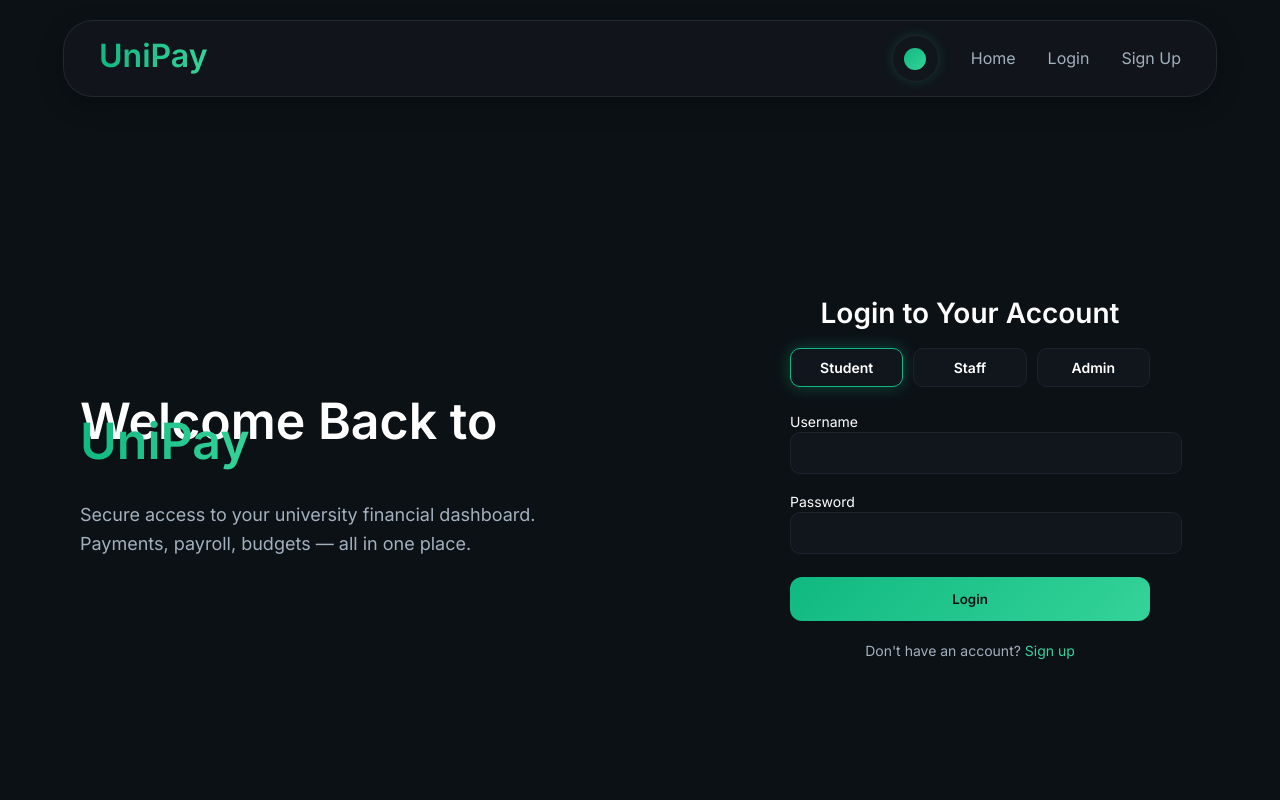
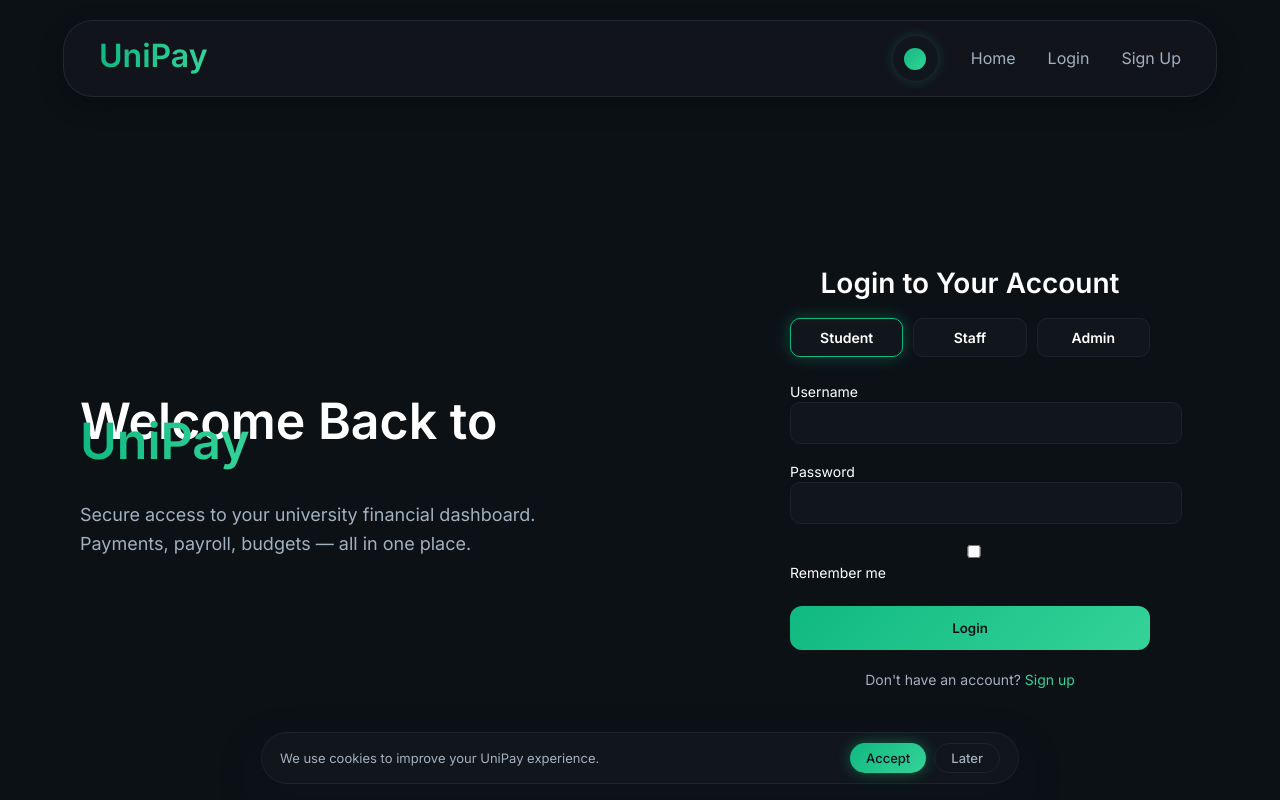
Before and after one commit to Habiba-Walid1/uas-frontend, an Angular app: page /login in a window 1280 px wide. Built offline with nearby package versions, Linux system fonts and the light colour scheme.

Commit message:
added storage & cookie functionality and updated Department Budget chart

```diff
--- a/src/app/app.css
+++ b/src/app/app.css
@@ -12,3 +12,92 @@
 @import "primeicons/primeicons.css";
 @import "primeng/resources/themes/lara-light-indigo/theme.css";
 @import "primeng/resources/primeng.min.css";
+
+
+/* === COOKIE BANNER (THEMED, FLOATING) === */
+
+.cookie-banner {
+  position: fixed;
+  left: 0;
+  right: 0;
+  bottom: 16px;
+  display: flex;
+  justify-content: center;
+  z-index: 9999;
+  pointer-events: none; /* so only the inner card is clickable */
+}
+
+.cookie-banner__content {
+  pointer-events: auto;
+  max-width: 720px;
+  width: calc(100% - 32px);
+  padding: 10px 18px;
+  border-radius: 999px;
+  background: var(--card);
+  color: var(--text);
+  box-shadow: 0 18px 40px rgba(15, 23, 42, 0.35);
+  border: 1px solid var(--border);
+
+  display: flex;
+  align-items: center;
+  justify-content: space-between;
+  gap: 12px;
+  font-size: 13px;
+}
+
+.cookie-banner__content p {
+  margin: 0;
+  color: var(--text-muted);
+}
+
+.cookie-banner__actions {
+  display: flex;
+  gap: 8px;
+  flex-shrink: 0;
+}
+
+.cookie-banner button {
+  border: none;
+  border-radius: 999px;
+  padding: 6px 16px;
+  cursor: pointer;
+  font-size: 13px;
+  font-weight: 500;
+  transition: transform 0.15s ease, box-shadow 0.15s ease, background 0.15s ease;
+}
+
+/* Primary "Accept" button – reuse your green accent */
+.cookie-banner button:first-child {
+  background: linear-gradient(135deg, var(--green), var(--green-light));
+  color: var(--bg);
+  box-shadow: 0 0 14px rgba(16, 185, 129, 0.45);
+}
+
+.cookie-banner button:first-child:hover {
+  transform: translateY(-1px);
+  box-shadow: 0 0 22px rgba(16, 185, 129, 0.6);
+}
+
+/* Secondary "Later" button */
+.cookie-banner button.secondary {
+  background: transparent;
+  border: 1px solid var(--border);
+  color: var(--text-muted);
+}
+
+.cookie-banner button.secondary:hover {
+  background: rgba(148, 163, 184, 0.09);
+}
+
+/* Mobile: stack text + buttons */
+@media (max-width: 640px) {
+  .cookie-banner__content {
+    flex-direction: column;
+    align-items: flex-start;
+  }
+
+  .cookie-banner__actions {
+    align-self: stretch;
+    justify-content: flex-end;
+  }
+}
--- a/src/app/app.html
+++ b/src/app/app.html
@@ -1,6 +1,22 @@
 <div class="global-orb orb1"></div>
 <div class="global-orb orb2"></div>
 <div class="global-orb orb3"></div>
+
 <app-navbar></app-navbar>
+
 <router-outlet></router-outlet>
+
 <app-footer></app-footer>
+
+<!-- ⬇⬇⬇ COOKIE BANNER GOES HERE -->
+<div class="cookie-banner" *ngIf="showCookieBanner">
+  <div class="cookie-banner__content">
+    <p>
+      We use cookies to improve your UniPay experience.
+    </p>
+    <div class="cookie-banner__actions">
+      <button (click)="acceptCookies()">Accept</button>
+      <button class="secondary" (click)="rejectCookies()">Later</button>
+    </div>
+  </div>
+</div>
--- a/src/app/app.ts
+++ b/src/app/app.ts
@@ -1,8 +1,9 @@
-import { Component } from '@angular/core';
+import { Component, OnInit } from '@angular/core';
 import { RouterOutlet, Router, NavigationEnd, RouterLink } from '@angular/router';
 import { CommonModule } from '@angular/common';
 import { NavbarComponent } from './components/navbar/navbar';
 import { FooterComponent } from './components/footer/footer';
+import { CookieService } from './services/cookie.service';
 
 @Component({
   selector: 'app-root',
@@ -12,25 +13,32 @@ import { FooterComponent } from './components/footer/footer';
     CommonModule,
     RouterLink,
     NavbarComponent,
-    FooterComponent,
-
+       FooterComponent,
   ],
   templateUrl: './app.html',
   styleUrls: ['./app.css']
 })
-export class App {
+export class App implements OnInit {
 
   isLoggedIn = false;
   userRole: string | null = null;
 
-  constructor(private router: Router) {
-    this.loadAuthStatus();
+  showCookieBanner = false;
 
+  constructor(
+    private router: Router,
+    private cookieService: CookieService
+  ) {
     this.router.events.subscribe(event => {
       if (event instanceof NavigationEnd) {
         this.loadAuthStatus();
       }
     });
+  }
+
+  ngOnInit(): void {
+    this.loadAuthStatus();
+    this.checkCookieConsent();
   }
 
   loadAuthStatus() {
@@ -52,4 +60,23 @@ export class App {
     this.userRole = null;
     this.router.navigate(['/login']);
   }
+
+  // COOKIE LOGIC
+
+  checkCookieConsent(): void {
+    const consent = this.cookieService.getCookie('cookieConsent');
+    this.showCookieBanner = consent !== 'true';
+  }
+
+  acceptCookies(): void {
+    // Store consent for 365 days
+    this.cookieService.setCookie('cookieConsent', 'true', 365);
+    this.showCookieBanner = false;
+  }
+
+  rejectCookies(): void {
+    // Optional: explicitly store rejection or just hide banner
+    this.cookieService.setCookie('cookieConsent', 'false', 365);
+    this.showCookieBanner = false;
+  }
 }
--- a/src/app/modules/staff/department-budget/department-budget.html
+++ b/src/app/modules/staff/department-budget/department-budget.html
@@ -16,9 +16,10 @@
     <button class="export-btn" (click)="exportReport()">Export Report</button>
   </div>
 
+  <!-- CHARTS -->
   <div class="chart-grid">
 
-  <!-- PIE CHART -->
+    <!-- PIE / DONUT CHART -->
     <div class="chart-card">
       <h3>Income vs Expenses</h3>
 
@@ -26,7 +27,11 @@
         [results]="pieData"
         [legend]="true"
         [labels]="true"
-      [gradient]="false">
+        [doughnut]="true"
+        [explodeSlices]="false"
+        [gradient]="false"
+        [scheme]="colorScheme"
+        [view]="[350, 280]">
       </ngx-charts-pie-chart>
     </div>
 
@@ -36,17 +41,18 @@
 
       <ngx-charts-bar-vertical
         [results]="barData"
+        [scheme]="barColorScheme"
         [xAxis]="true"
         [yAxis]="true"
         [showXAxisLabel]="true"
         [showYAxisLabel]="true"
-      xAxisLabel="Month"
-      yAxisLabel="Net $">
+        [animations]="true"
+        [xAxisLabel]="'Month'"
+        [yAxisLabel]="'Net $'"
+        [roundDomains]="true"
+        [view]="[350, 280]">
       </ngx-charts-bar-vertical>
     </div>
-
-
-
 
   </div>
 
@@ -73,7 +79,9 @@
           <td>${{ r.amount }}</td>
           <td>{{ r.date }}</td>
           <td>{{ r.department }}</td>
-          <td><button class="delete-btn" (click)="deleteRecord(r.id)">Delete</button></td>
+          <td>
+            <button class="delete-btn" (click)="deleteRecord(r.id)">Delete</button>
+          </td>
         </tr>
       </tbody>
     </table>
--- a/src/app/modules/staff/department-budget/department-budget.ts
+++ b/src/app/modules/staff/department-budget/department-budget.ts
@@ -39,17 +39,13 @@ export class DepartmentBudget implements OnInit {
   pieData: any[] = [];
   barData: any[] = [];
 
-  // DARK MODE COLORS (auto theme matching)
-  textColor = getComputedStyle(document.documentElement).getPropertyValue('--text').trim();
-  borderColor = getComputedStyle(document.documentElement).getPropertyValue('--border').trim();
-  cardColor = getComputedStyle(document.documentElement).getPropertyValue('--card').trim();
-
-  colorScheme = {
-    domain: ['#16a34a', '#ef4444']
+  // Color schemes for charts (typed as any to satisfy ngx-charts input type)
+  colorScheme: any = {
+    domain: ['#10b981', '#ef4444'] // green (income) & red (expenses)
   };
 
-  barColorScheme = {
-    domain: ['#8b5cf6', '#3b82f6', '#14b8a6']
+  barColorScheme: any = {
+    domain: ['#10b981'] // single green tone for net balance bars
   };
 
   ngOnInit() {
@@ -82,7 +78,7 @@ export class DepartmentBudget implements OnInit {
 
   saveRecord() {
     if (!this.title || !this.amount || !this.date || !this.department) {
-      alert("All fields are required.");
+      alert('All fields are required.');
       return;
     }
 
@@ -133,11 +129,13 @@ export class DepartmentBudget implements OnInit {
   }
 
   updateCharts() {
+    // Donut: Income vs Expenses
     this.pieData = [
       { name: 'Income', value: this.totalIncome },
       { name: 'Expenses', value: this.totalExpenses }
     ];
 
+    // Bar: Monthly net balance (income - expenses)
     const grouped: any = {};
 
     this.records.forEach(r => {
@@ -149,7 +147,8 @@ export class DepartmentBudget implements OnInit {
     });
 
     this.barData = Object.keys(grouped).map(m => ({
-      name: m, value: grouped[m]
+      name: m,
+      value: grouped[m]
     }));
   }
 
@@ -167,7 +166,7 @@ export class DepartmentBudget implements OnInit {
 
     const a = document.createElement('a');
     a.href = url;
-    a.download = "Department_Budget_Report.json";
+    a.download = 'Department_Budget_Report.json';
     a.click();
 
     URL.revokeObjectURL(url);
--- a/src/app/pages/login/login.html
+++ b/src/app/pages/login/login.html
@@ -9,11 +9,11 @@
     </p>
   </div>
 
-
   <!-- RIGHT SIDE: FORM -->
   <div class="right-panel">
     <form class="login-form" (ngSubmit)="login()">
-    <p class="error-msg" *ngIf="errorMsg">{{ errorMsg }}</p>
+      <!-- ✅ ERROR MESSAGE -->
+      <p class="error-msg" *ngIf="errorMsg">{{ errorMsg }}</p>
 
       <h2>Login to Your Account</h2>
 
@@ -52,6 +52,14 @@
         <input type="password" [(ngModel)]="password" name="password" required />
       </div>
 
+      <!-- ✅ REMEMBER ME CHECKBOX (LOCAL STORAGE) -->
+      <div class="form-group remember">
+        <label>
+          <input type="checkbox" [(ngModel)]="rememberMe" name="rememberMe" />
+          Remember me
+        </label>
+      </div>
+
       <button type="submit" class="login-btn">Login</button>
 
       <p class="signup-link">
--- a/src/app/pages/login/login.ts
+++ b/src/app/pages/login/login.ts
@@ -11,13 +11,15 @@ import { Router, RouterLink } from '@angular/router';
   styleUrls: ['./login.css']
 })
 export class Login {
-  adminu= 'admin';
-  adminp='1';
+  adminu = 'admin';
+  adminp = '1';
+
   username = '';
   password = '';
   selectedRole: 'student' | 'staff' | 'admin' = 'student';
 
-  errorMsg = '';   // << NEW
+  errorMsg = '';
+  rememberMe = false;   // ✅ NEW: bound to the checkbox in the template
 
   constructor(private router: Router) {}
 
@@ -47,30 +49,45 @@ export class Login {
   }
 
   login() {
-  this.errorMsg = "";
+    this.errorMsg = '';
 
+    // Basic validation
     if (!this.username || !this.password) {
-    this.errorMsg = "Please fill all fields.";
+      this.errorMsg = 'Please fill all fields.';
       return;
     }
 
     const existingUsers = JSON.parse(localStorage.getItem('users') || '[]');
+
     // Try to find match
     const foundUser = existingUsers.find((u: any) =>
       u.username === this.username && u.password === this.password
     );
 
     if (!foundUser) {
-    this.errorMsg = "Incorrect email or password.";
+      this.errorMsg = 'Incorrect email or password.';
       return;
     }
 
-  // Save role + current user
-  localStorage.setItem('role', foundUser.role);
-  localStorage.setItem('currentUser', JSON.stringify(foundUser));
+    // ✅ SESSION STORAGE: active logged-in session (required by M1)
+    sessionStorage.setItem('activeUser', JSON.stringify(foundUser));
 
-  // Redirect based on role soon, but for now home
-  this.router.navigate(['/profile']);
+    // ✅ LOCAL STORAGE: long-lived data (rememberMe + profile snapshot)
+    localStorage.setItem('rememberMe', JSON.stringify(this.rememberMe));
+    if (this.rememberMe) {
+      localStorage.setItem('profileSnapshot', JSON.stringify(foundUser));
+    } else {
+      localStorage.removeItem('profileSnapshot');
     }
 
+    // ✅ Redirect based on role
+    const role = foundUser.role;
+    if (role === 'admin') {
+      this.router.navigate(['/admin']);
+    } else if (role === 'staff') {
+      this.router.navigate(['/staff']);
+    } else {
+      this.router.navigate(['/student']);
     }
+  }
+}
--- /dev/null
+++ b/src/app/services/cookie.service.ts
@@ -0,0 +1,31 @@
+import { Injectable } from '@angular/core';
+
+@Injectable({
+  providedIn: 'root',
+})
+export class CookieService {
+  setCookie(name: string, value: string, days: number): void {
+    const date = new Date();
+    date.setTime(date.getTime() + days * 24 * 60 * 60 * 1000);
+    const expires = 'expires=' + date.toUTCString();
+    document.cookie = `${name}=${value};${expires};path=/`;
+  }
+
+  getCookie(name: string): string | null {
+    const decodedCookie = decodeURIComponent(document.cookie);
+    const ca = decodedCookie.split(';');
+    const prefix = name + '=';
+    for (let c of ca) {
+      c = c.trim();
+      if (c.indexOf(prefix) === 0) {
+        return c.substring(prefix.length, c.length);
+      }
+    }
+    return null;
+  }
+
+  deleteCookie(name: string): void {
+    // Set expiration in the past
+    document.cookie = `${name}=;expires=Thu, 01 Jan 1970 00:00:00 UTC;path=/`;
+  }
+}
```
Also changed, not shown: src/app/modules/staff/department-budget/department-budget.css (+49 -35 lines). Lines whose indentation alone changed are shown as unchanged.
